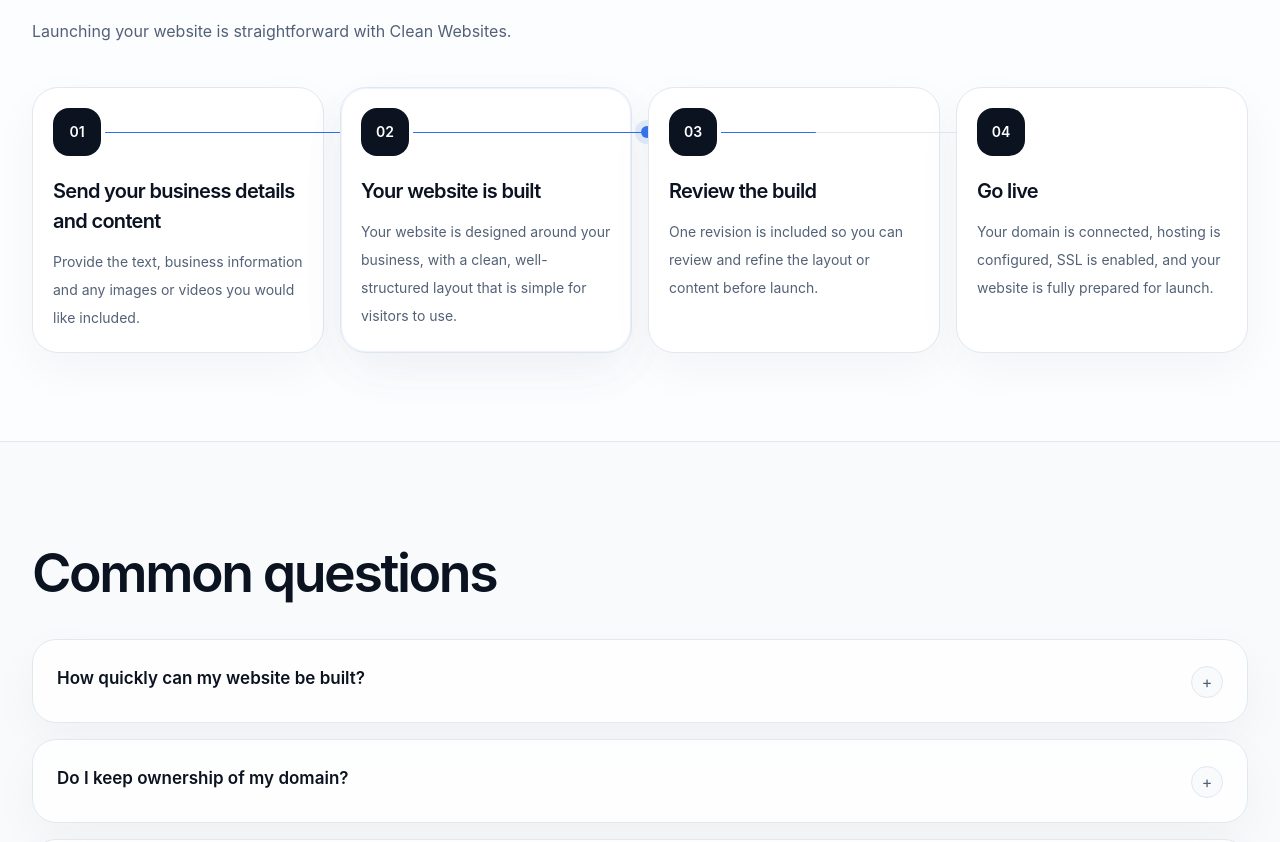
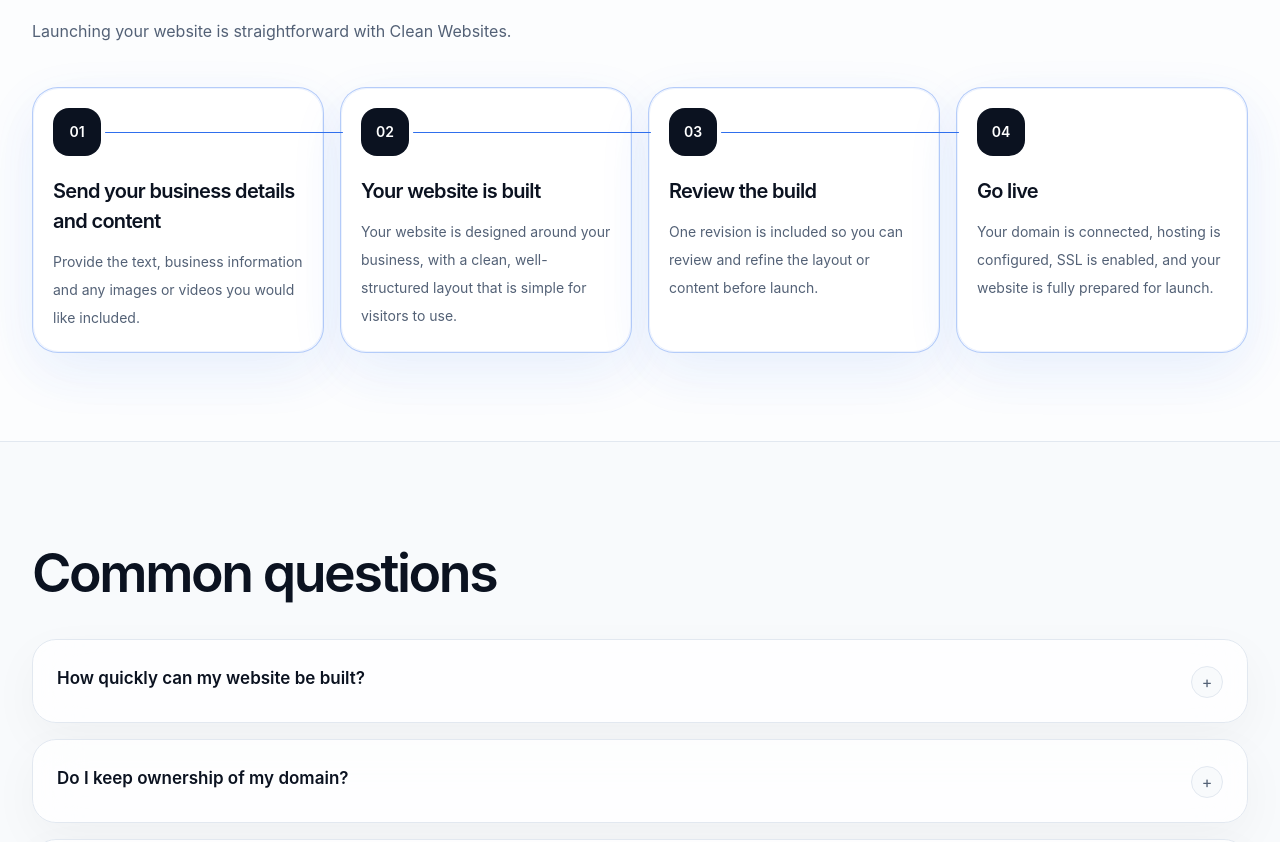
Before and after one commit to cleanwebsitesuk/cleanwebsites, a Next.js app: page / in a window 1280 px wide. Shown: the part 5173-6015 px from the top of the page. Built offline with nearby package versions, Linux system fonts and the light colour scheme.

Commit message:
Update page.tsx

```diff
--- a/app/page.tsx
+++ b/app/page.tsx
@@ -1066,8 +1066,8 @@ function PackageSection() {
 }
 
 function ProcessSection({ reduceMotion }: { reduceMotion: boolean }) {
-  const journeyDuration = 4.8;
-  const stepDelay = journeyDuration / PROCESS_STEPS.length;
+  const journeyDuration = 3.6;
+  const segmentDuration = journeyDuration / (PROCESS_STEPS.length - 1);
 
   return (
     <section id="process" className="border-y border-[#E2E8F0] bg-white/68">
@@ -1086,7 +1086,8 @@ function ProcessSection({ reduceMotion }: { reduceMotion: boolean }) {
           <div className="grid gap-4 lg:grid-cols-4">
             {PROCESS_STEPS.map((item, index) => {
               const isLastStep = index === PROCESS_STEPS.length - 1;
-              const delay = index * stepDelay;
+              const segmentDelay = index * segmentDuration;
+              const cardDelay = Math.max(0, index === 0 ? 0 : segmentDelay - 0.12);
 
               return (
                 <motion.div
@@ -1095,93 +1096,66 @@ function ProcessSection({ reduceMotion }: { reduceMotion: boolean }) {
                   whileInView={reduceMotion ? {} : { opacity: 1, y: 0 }}
                   viewport={{ once: true, amount: 0.4 }}
                   transition={{ duration: 0.55, delay: index * 0.06, ease: easeOut }}
-                  className="group relative overflow-visible rounded-[26px] border border-[#E2E8F0] bg-white p-5 shadow-[0_16px_48px_rgba(11,18,32,0.04)]"
+                  className="relative overflow-visible rounded-[26px] border border-[#2F6FED]/35 bg-white p-5 shadow-[0_18px_54px_rgba(47,111,237,0.08)]"
                 >
+                  <div
+                    aria-hidden="true"
+                    className="pointer-events-none absolute inset-0 -z-10 translate-x-1.5 translate-y-1.5 rounded-[26px] bg-[#2F6FED]/8"
+                  />
+
                   {!isLastStep && (
                     <div
                       aria-hidden="true"
-                      className="pointer-events-none absolute left-[2.75rem] top-[4.75rem] z-0 h-[calc(100%+1rem)] w-px lg:left-[4.5rem] lg:right-[-1.25rem] lg:top-[2.75rem] lg:h-px lg:w-auto"
+                      className="pointer-events-none absolute left-[2.75rem] top-[4.75rem] z-20 h-[calc(100%+1rem)] w-px lg:left-[4.5rem] lg:right-[-1.25rem] lg:top-[2.75rem] lg:h-px lg:w-auto"
                     >
                       <span className="absolute inset-0 rounded-full bg-[#E2E8F0]" />
+
                       <motion.span
                         initial={reduceMotion ? false : { scaleY: 0 }}
-                        whileInView={
-                          reduceMotion
-                            ? { scaleY: 1 }
-                            : {
-                                scaleY: [0, 1, 1, 0],
-                              }
-                        }
-                        viewport={{ once: false, amount: 0.5 }}
+                        whileInView={reduceMotion ? { scaleY: 1 } : { scaleY: 1 }}
+                        viewport={{ once: true, amount: 0.5 }}
                         transition={
                           reduceMotion
                             ? { duration: 0 }
-                            : {
-                                duration: journeyDuration,
-                                delay,
-                                repeat: Infinity,
-                                ease: "easeInOut",
-                                times: [0, 0.22, 0.86, 1],
-                              }
+                            : { duration: segmentDuration * 0.72, delay: segmentDelay, ease: easeOut }
                         }
                         className="absolute inset-0 origin-top rounded-full bg-[#2F6FED] lg:hidden"
                       />
+
                       <motion.span
                         initial={reduceMotion ? false : { scaleX: 0 }}
-                        whileInView={
-                          reduceMotion
-                            ? { scaleX: 1 }
-                            : {
-                                scaleX: [0, 1, 1, 0],
-                              }
-                        }
-                        viewport={{ once: false, amount: 0.5 }}
+                        whileInView={reduceMotion ? { scaleX: 1 } : { scaleX: 1 }}
+                        viewport={{ once: true, amount: 0.5 }}
                         transition={
                           reduceMotion
                             ? { duration: 0 }
-                            : {
-                                duration: journeyDuration,
-                                delay,
-                                repeat: Infinity,
-                                ease: "easeInOut",
-                                times: [0, 0.22, 0.86, 1],
-                              }
+                            : { duration: segmentDuration * 0.72, delay: segmentDelay, ease: easeOut }
                         }
                         className="absolute inset-0 hidden origin-left rounded-full bg-[#2F6FED] lg:block"
                       />
+
                       {!reduceMotion && (
                         <>
                           <motion.span
                             initial={{ top: "0%", opacity: 0 }}
-                            whileInView={{
-                              top: ["0%", "100%", "100%"],
-                              opacity: [0, 1, 0],
+                            whileInView={{ top: "100%", opacity: [0, 1, 1, 0] }}
+                            viewport={{ once: true, amount: 0.5 }}
+                            transition={{
+                              top: { duration: segmentDuration * 0.72, delay: segmentDelay, ease: easeOut },
+                              opacity: { duration: segmentDuration * 0.72, delay: segmentDelay, times: [0, 0.12, 0.86, 1] },
                             }}
-                            viewport={{ once: false, amount: 0.5 }}
-                            transition={{
-                              duration: journeyDuration,
-                              delay,
-                              repeat: Infinity,
-                              ease: "easeInOut",
-                              times: [0, 0.22, 0.3],
-                            }}
-                            className="absolute -left-[5.5px] h-3 w-3 rounded-full bg-[#2F6FED] shadow-[0_0_0_6px_rgba(47,111,237,0.12)] lg:hidden"
+                            className="absolute -left-[6.5px] z-30 h-[14px] w-[14px] rounded-full bg-[#2F6FED] ring-[7px] ring-[#2F6FED]/14 shadow-[0_0_18px_rgba(47,111,237,0.45)] lg:hidden"
                           />
+
                           <motion.span
                             initial={{ left: "0%", opacity: 0 }}
-                            whileInView={{
-                              left: ["0%", "100%", "100%"],
-                              opacity: [0, 1, 0],
+                            whileInView={{ left: "100%", opacity: [0, 1, 1, 0] }}
+                            viewport={{ once: true, amount: 0.5 }}
+                            transition={{
+                              left: { duration: segmentDuration * 0.72, delay: segmentDelay, ease: easeOut },
+                              opacity: { duration: segmentDuration * 0.72, delay: segmentDelay, times: [0, 0.12, 0.86, 1] },
                             }}
-                            viewport={{ once: false, amount: 0.5 }}
-                            transition={{
-                              duration: journeyDuration,
-                              delay,
-                              repeat: Infinity,
-                              ease: "easeInOut",
-                              times: [0, 0.22, 0.3],
-                            }}
-                            className="absolute top-1/2 hidden h-3 w-3 -translate-y-1/2 rounded-full bg-[#2F6FED] shadow-[0_0_0_6px_rgba(47,111,237,0.12)] lg:block"
+                            className="absolute top-1/2 z-30 hidden h-[14px] w-[14px] -translate-y-1/2 rounded-full bg-[#2F6FED] ring-[7px] ring-[#2F6FED]/14 shadow-[0_0_18px_rgba(47,111,237,0.45)] lg:block"
                           />
                         </>
                       )}
@@ -1191,26 +1165,14 @@ function ProcessSection({ reduceMotion }: { reduceMotion: boolean }) {
                   <motion.div
                     aria-hidden="true"
                     initial={reduceMotion ? false : { opacity: 0 }}
-                    whileInView={
-                      reduceMotion
-                        ? {}
-                        : {
-                            opacity: [0, 0.58, 0],
-                          }
-                    }
-                    viewport={{ once: false, amount: 0.45 }}
+                    whileInView={reduceMotion ? {} : { opacity: [0, 0.52, 0.18] }}
+                    viewport={{ once: true, amount: 0.45 }}
                     transition={
                       reduceMotion
                         ? { duration: 0 }
-                        : {
-                            duration: journeyDuration,
-                            delay: Math.max(0, delay - 0.08),
-                            repeat: Infinity,
-                            ease: "easeInOut",
-                            times: [0, 0.12, 0.28],
-                          }
+                        : { duration: 0.9, delay: cardDelay, ease: easeOut, times: [0, 0.45, 1] }
                     }
-                    className="pointer-events-none absolute inset-0 rounded-[26px] border border-[#2F6FED]/35 shadow-[0_20px_60px_rgba(47,111,237,0.12)]"
+                    className="pointer-events-none absolute inset-0 rounded-[26px] border border-[#2F6FED]/50 shadow-[0_20px_70px_rgba(47,111,237,0.14)]"
                   />
 
                   <div className="relative z-10 flex h-12 w-12 items-center justify-center rounded-2xl bg-[#0B1220] text-sm font-semibold text-white">
```
